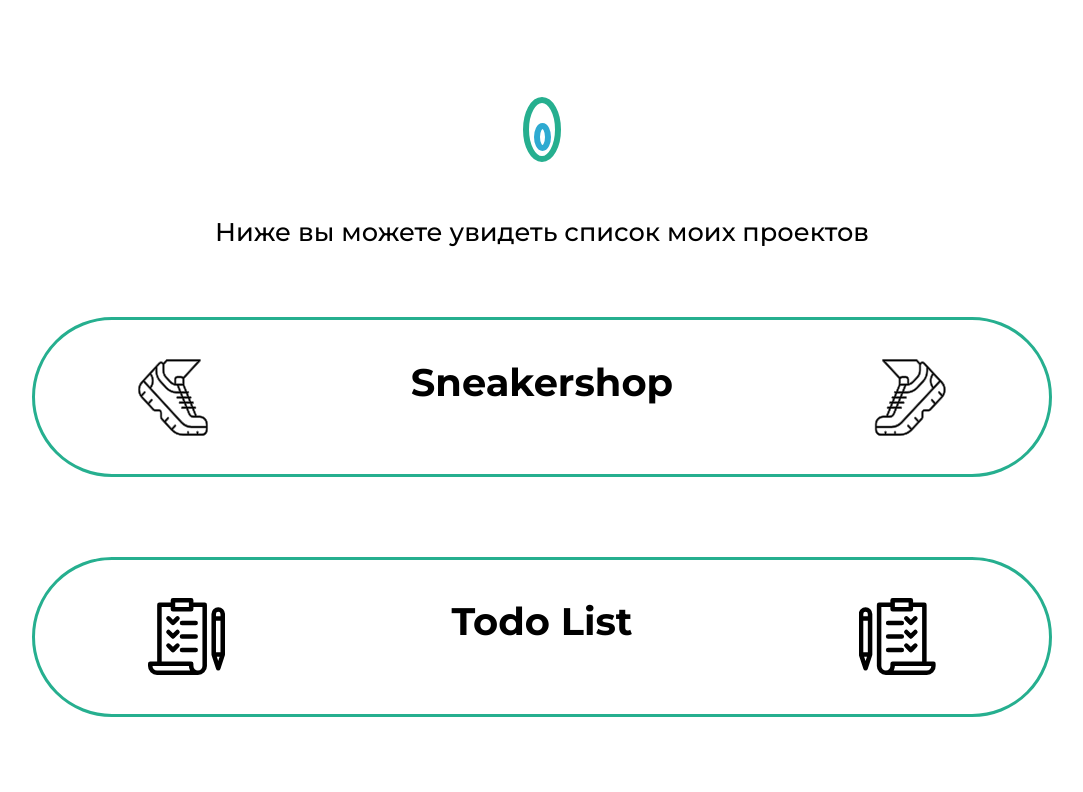
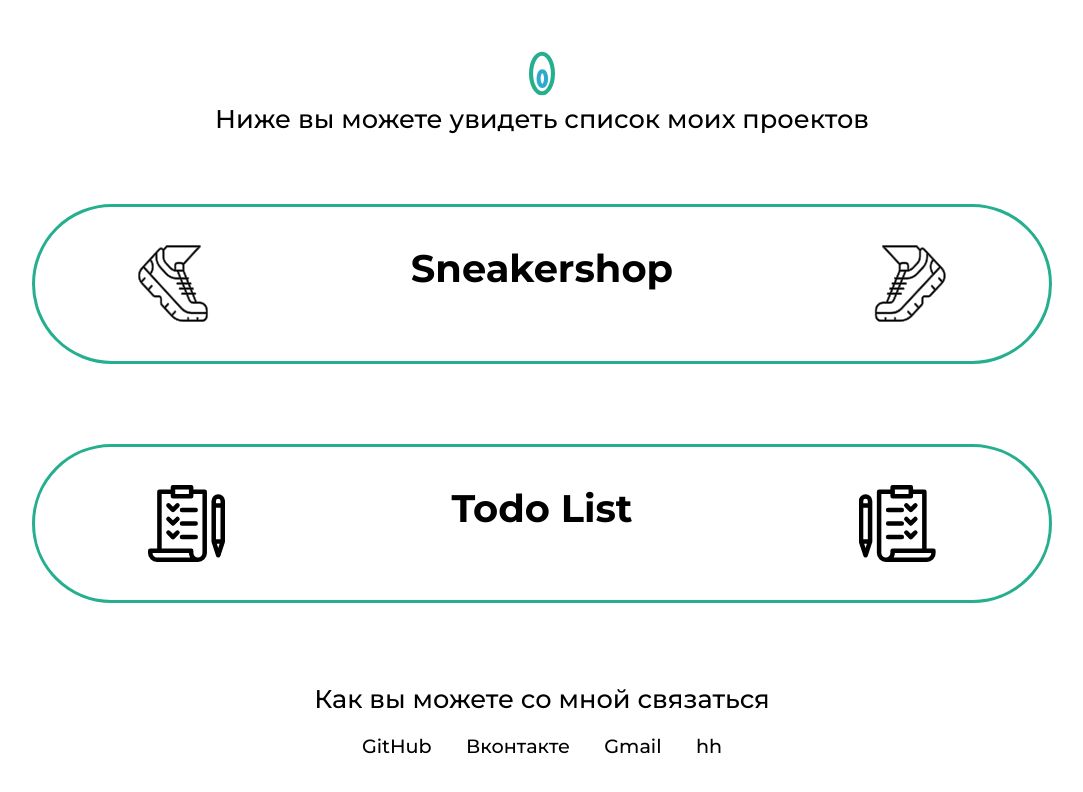
Before and after one commit to Insanefoam/resume, a plain HTML site: page index.html in a window 1280 px wide. Shown: the part 712-1504 px from the top of the page, without its empty margins (98-1181 px from the left). After the commit the page ends 1470 px from the top, so only its background shows below. Drawn offline with Linux system fonts and the light colour scheme.

Commit message:
add contacts

```diff
--- a/index.html
+++ b/index.html
@@ -58,6 +58,15 @@
                 <img src="todo.svg" alt="" class="project__right">
             </div>
         </section>
+        <section class="contacts">
+            <div class="contacts__title">Как вы можете со мной связаться</div>
+            <div class="contacts-container">
+                <span class="contacts__el"><a href="">GitHub</a></span>
+                <span class="contacts__el"><a href="">Вконтакте</a></span>
+                <span class="contacts__el"><a href="">Gmail</a></span>
+                <span class="contacts__el"><a href="">hh</a></span>
+            </div>
+        </section>
     </div>
 </body>
 
--- a/style.css
+++ b/style.css
@@ -13,8 +13,8 @@ body{
     justify-content: space-between;
     align-items: center;
     border-bottom: 5px solid #26AF8F;
-    margin-bottom: 130px;
-    padding: 50px 140px;
+    margin-bottom: 10vw;
+    padding: 4vw 5vw;
 }
 
 .logo{
@@ -42,14 +42,13 @@ body{
 }
 
 .nav__el:not(:first-child){
-    margin-left: 100px;
+    margin-left: 4vw;
 }
 
 .about{
-    padding: 50px 140px;
+    padding: 0 12vw;
     text-align: center;
     position: relative;
-    max-width: 1645px;
     margin: 0 auto;
 }
 
@@ -57,6 +56,11 @@ body{
     font-size: 1.6vw;
     font-weight: 500;
     margin-bottom: 130px;
+}
+
+.about__scroll img{
+    width: 2vw;
+    height: 4vw;
 }
 
 .slider{
@@ -118,7 +122,6 @@ body{
 .projects{
     text-align: center;
     padding: 0 130px;
-    max-width: 1645px;
     margin: 0 auto;
 }
 
@@ -152,3 +155,29 @@ body{
 .project__right{
     transform: scale(-1, 1);
 }
+
+.contacts__title{
+    text-align: center;
+    font-size: 2vw;
+    margin-bottom: 20px;
+}
+
+.contacts-container{
+    text-align: center;
+}
+
+.contacts__el a{
+    transition: 0.2s;
+    font-size: 1.5vw;
+    color: black;
+    text-decoration: none;
+}
+
+.contacts__el:not(:first-child){
+    margin-left: 30px;
+}
+
+.contacts__el a:hover{
+    transition: 0.2s;
+    color: #26AF8F;
+}
```
